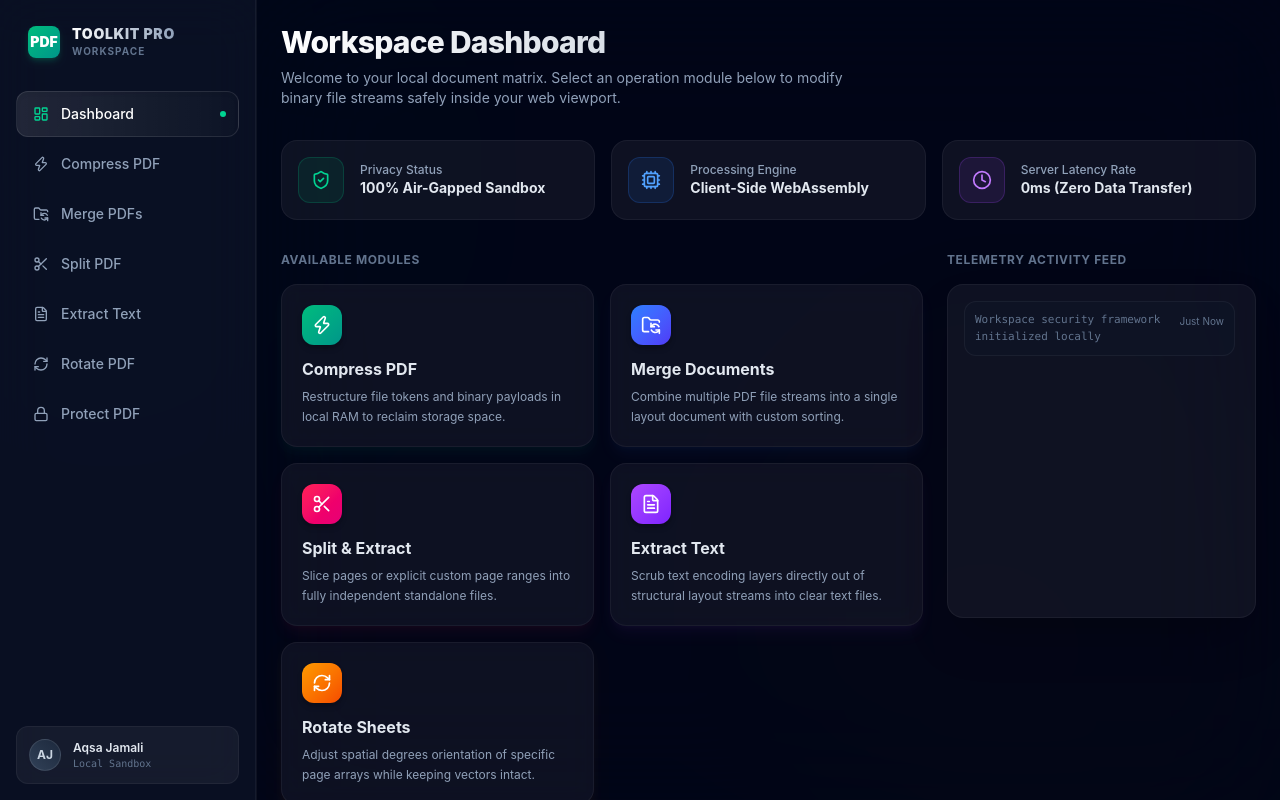
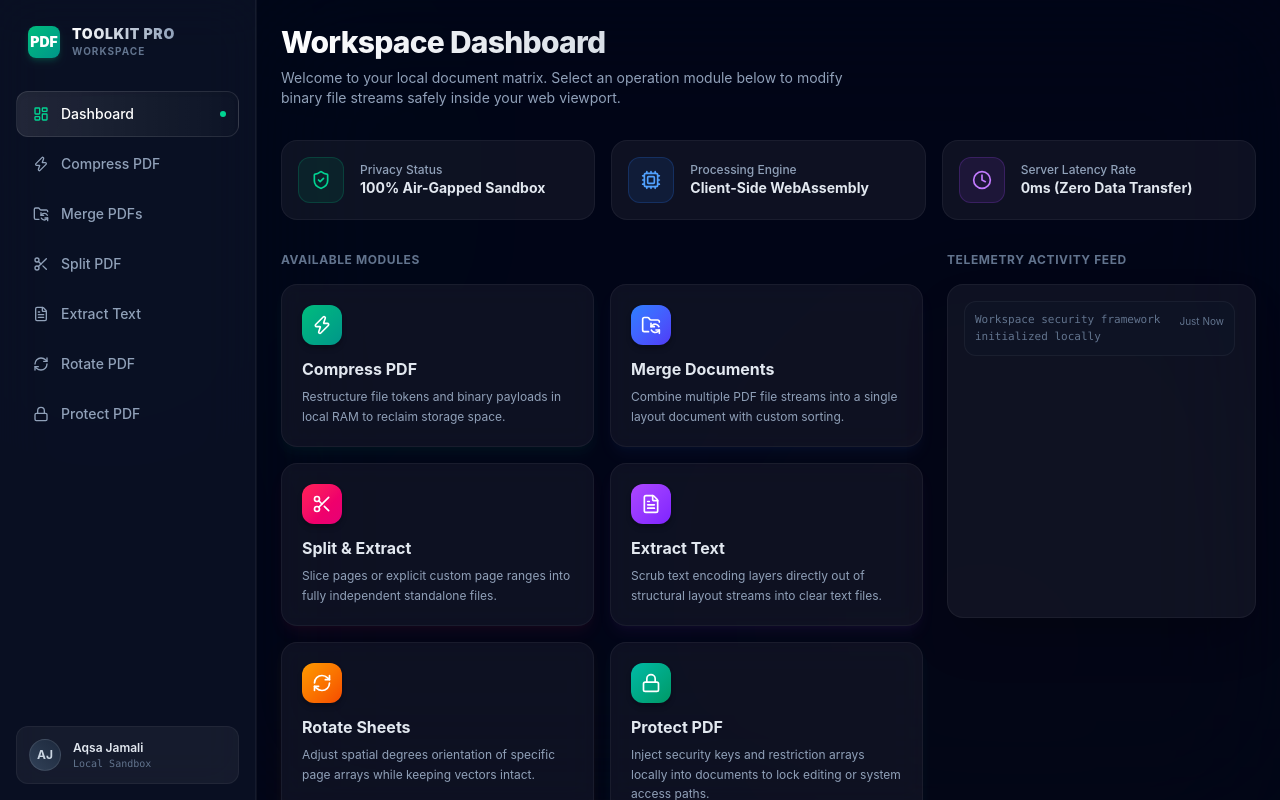
Before and after one commit to AqsaAliRazaJamali/pdf-toolkit, a React (Vite) app: page / in a window 1280 px wide. Built offline with nearby package versions, Linux system fonts and the light colour scheme.

Commit message:
Update Dashboard.jsx
- Added password tool on the dashboard

```diff
--- a/src/components/Dashboard.jsx
+++ b/src/components/Dashboard.jsx
@@ -7,7 +7,8 @@ import {
   RefreshCw,
   Clock,
   ShieldCheck,
-  Cpu
+  Cpu,
+  Lock as ProtectLockIcon // Safely aliased to prevent browser Lock() constructor collisions
 } from 'lucide-react';
 
 export default function Dashboard({ setCurrentView, logs }) {
@@ -45,12 +46,20 @@ export default function Dashboard({ setCurrentView, logs }) {
       hover: 'hover:border-purple-500/30 shadow-purple-500/5'
     },
     {
-      id: 'rotate', // Added Integration Card
+      id: 'rotate',
       title: 'Rotate Sheets',
       desc: 'Adjust spatial degrees orientation of specific page arrays while keeping vectors intact.',
       icon: RefreshCw,
       color: 'from-amber-500 to-orange-600',
       hover: 'hover:border-amber-500/30 shadow-amber-500/5'
+    },
+    {
+      id: 'password',
+      title: 'Protect PDF',
+      desc: 'Inject security keys and restriction arrays locally into documents to lock editing or system access paths.',
+      icon: ProtectLockIcon, // Using the safe aliased icon component here
+      color: 'from-teal-500 to-emerald-600',
+      hover: 'hover:border-teal-500/30 shadow-teal-500/5'
     }
   ];
 
```
